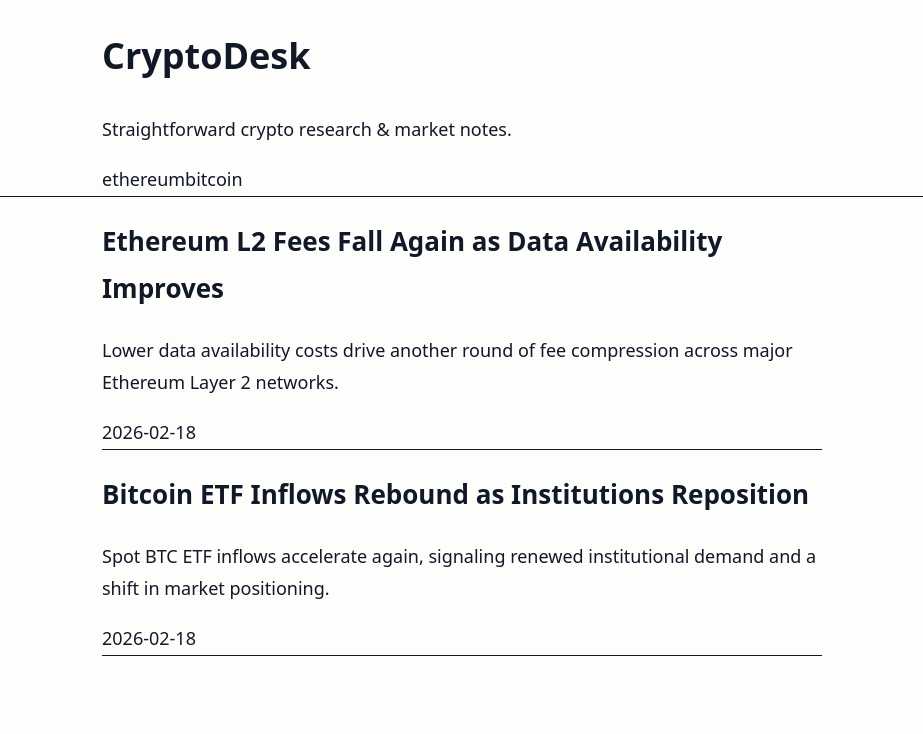
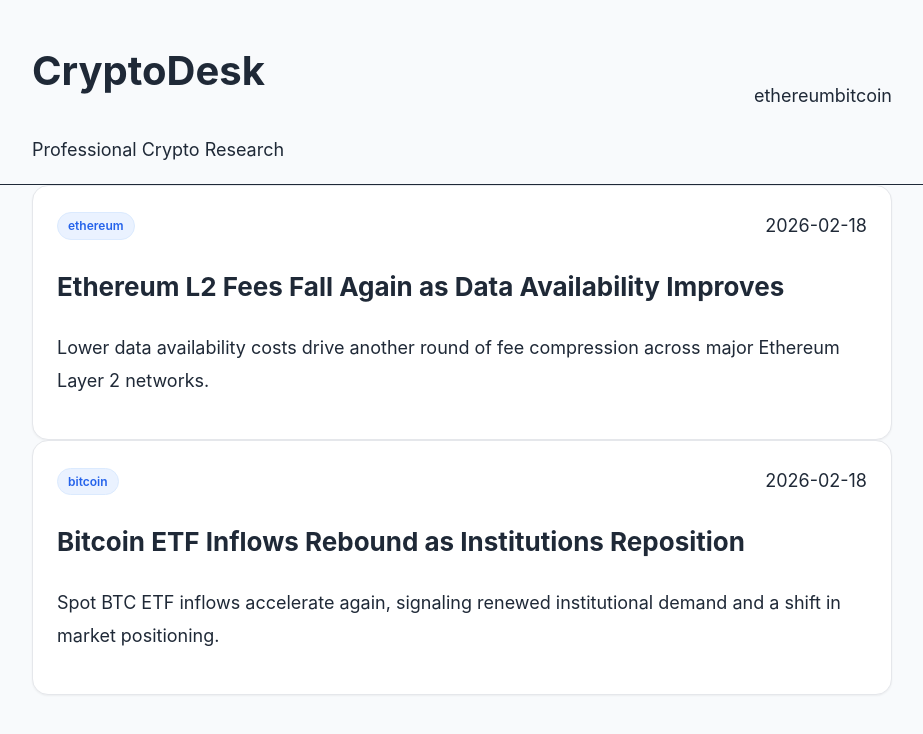
Before and after one commit to bulnabanggg/cryptodesk, a Next.js app: page / in a window 1280 px wide. Shown: the top 734 px of the page, without its empty margins (178-1101 px from the left). Built offline with nearby package versions, Linux system fonts and the light colour scheme.

Commit message:
Revert "style: switch to substack layout"
This reverts commit a34739ad760f1cc0f2fe73d593aad53141876b3d.

```diff
--- a/src/app/blog/[slug]/page.tsx
+++ b/src/app/blog/[slug]/page.tsx
@@ -34,11 +34,10 @@ export default async function BlogPostPage({ params }: { params: { slug: string
   const { content: mdxContent } = await compileMDX({ source: content });
 
   return (
-    <main className="container py-10">
+    <main className="container py-12">
       <article className="prose prose-lg max-w-none">
         <h1 className="text-[40px] font-semibold tracking-tight">{meta.title}</h1>
-        <p className="mt-2 text-gray-600">{meta.description}</p>
-        <p className="mt-2 text-sm text-gray-500">{meta.date} · {meta.category}</p>
+        <p className="text-gray-500">{meta.date} · {meta.category}</p>
         {mdxContent}
       </article>
     </main>
--- a/src/app/category/[category]/page.tsx
+++ b/src/app/category/[category]/page.tsx
@@ -10,18 +10,21 @@ export default function CategoryPage({ params }: { params: { category: string }
   const posts = getPostsByCategory(params.category);
 
   return (
-    <main className="container py-10">
-      <h1 className="text-[28px] font-semibold mb-6">Category: {params.category}</h1>
-      <div>
+    <main className="container py-12">
+      <h1 className="text-[32px] font-semibold mb-6">Category: {params.category}</h1>
+      <div className="grid gap-8">
         {posts.map(({ meta }) => (
-          <article key={meta.slug} className="border-b border-gray-200 py-6">
-            <h2 className="text-[24px] font-semibold">
+          <article key={meta.slug} className="card">
+            <div className="flex items-center justify-between">
+              <span className="badge">{meta.category}</span>
+              <span className="text-sm text-gray-500">{meta.date}</span>
+            </div>
+            <h2 className="mt-3 text-[24px] font-semibold text-gray-900">
               <Link href={`/blog/${meta.slug}`} className="hover:text-[#2563eb]">
                 {meta.title}
               </Link>
             </h2>
-            <p className="mt-2 text-gray-600">{meta.description}</p>
-            <div className="mt-2 text-sm text-gray-500">{meta.date}</div>
+            <p className="mt-2 text-gray-700">{meta.description}</p>
           </article>
         ))}
       </div>
--- a/src/app/globals.css
+++ b/src/app/globals.css
@@ -7,9 +7,9 @@
 }
 
 body {
-  background: #fdfdfc;
-  color: #111827;
-  font-family: ui-sans-serif, system-ui, sans-serif;
+  background: #f8fafc;
+  color: #1f2937;
+  font-family: Inter, system-ui, sans-serif;
   font-size: 18px;
   line-height: 1.8;
   -webkit-font-smoothing: antialiased;
@@ -20,13 +20,34 @@ a {
   text-decoration: none;
 }
 
-a:hover {
-  text-decoration: underline;
-  text-underline-offset: 4px;
-}
-
 .container {
-  max-width: 720px;
+  max-width: 860px;
   margin: 0 auto;
   padding: 0 24px;
 }
+
+.card {
+  border: 1px solid #e5e7eb;
+  background: #ffffff;
+  border-radius: 16px;
+  padding: 24px;
+  box-shadow: 0 1px 2px rgba(0,0,0,0.05);
+  transition: box-shadow 200ms ease, transform 200ms ease;
+}
+
+.card:hover {
+  box-shadow: 0 6px 18px rgba(0,0,0,0.08);
+  transform: translateY(-2px);
+}
+
+.badge {
+  display: inline-flex;
+  align-items: center;
+  padding: 2px 10px;
+  border-radius: 999px;
+  font-size: 12px;
+  font-weight: 600;
+  color: #2563eb;
+  background: #eaf2ff;
+  border: 1px solid #dbeafe;
+}
--- a/src/app/page.tsx
+++ b/src/app/page.tsx
@@ -7,11 +7,13 @@ export default function HomePage() {
 
   return (
     <div className="min-h-screen">
-      <header className="border-b border-gray-200 bg-[#fdfdfc]">
-        <div className="container py-6">
-          <h1 className="text-[36px] font-semibold">CryptoDesk</h1>
-          <p className="mt-1 text-sm text-gray-500">Straightforward crypto research & market notes.</p>
-          <nav className="mt-4 flex flex-wrap gap-6 text-sm text-gray-600">
+      <header className="border-b border-gray-200 bg-white">
+        <div className="container py-6 flex items-center justify-between">
+          <div>
+            <h1 className="text-[40px] font-semibold tracking-wide">CryptoDesk</h1>
+            <p className="text-sm text-gray-500">Professional Crypto Research</p>
+          </div>
+          <nav className="flex items-center gap-4 text-sm font-semibold text-gray-600">
             {categories.map((c) => (
               <Link key={c} href={`/category/${c}`} className="hover:text-[#2563eb]">
                 {c}
@@ -21,17 +23,20 @@ export default function HomePage() {
         </div>
       </header>
 
-      <main className="container py-10">
-        <section>
+      <main className="container py-12">
+        <section className="grid gap-8">
           {posts.map(({ meta }) => (
-            <article key={meta.slug} className="border-b border-gray-200 py-6">
-              <h2 className="text-[26px] font-semibold">
+            <article key={meta.slug} className="card">
+              <div className="flex items-center justify-between">
+                <span className="badge">{meta.category}</span>
+                <span className="text-sm text-gray-500">{meta.date}</span>
+              </div>
+              <h2 className="mt-3 text-[26px] font-semibold text-gray-900">
                 <Link href={`/blog/${meta.slug}`} className="hover:text-[#2563eb]">
                   {meta.title}
                 </Link>
               </h2>
-              <p className="mt-2 text-gray-600">{meta.description}</p>
-              <div className="mt-2 text-sm text-gray-500">{meta.date}</div>
+              <p className="mt-2 text-gray-700">{meta.description}</p>
             </article>
           ))}
         </section>
```
